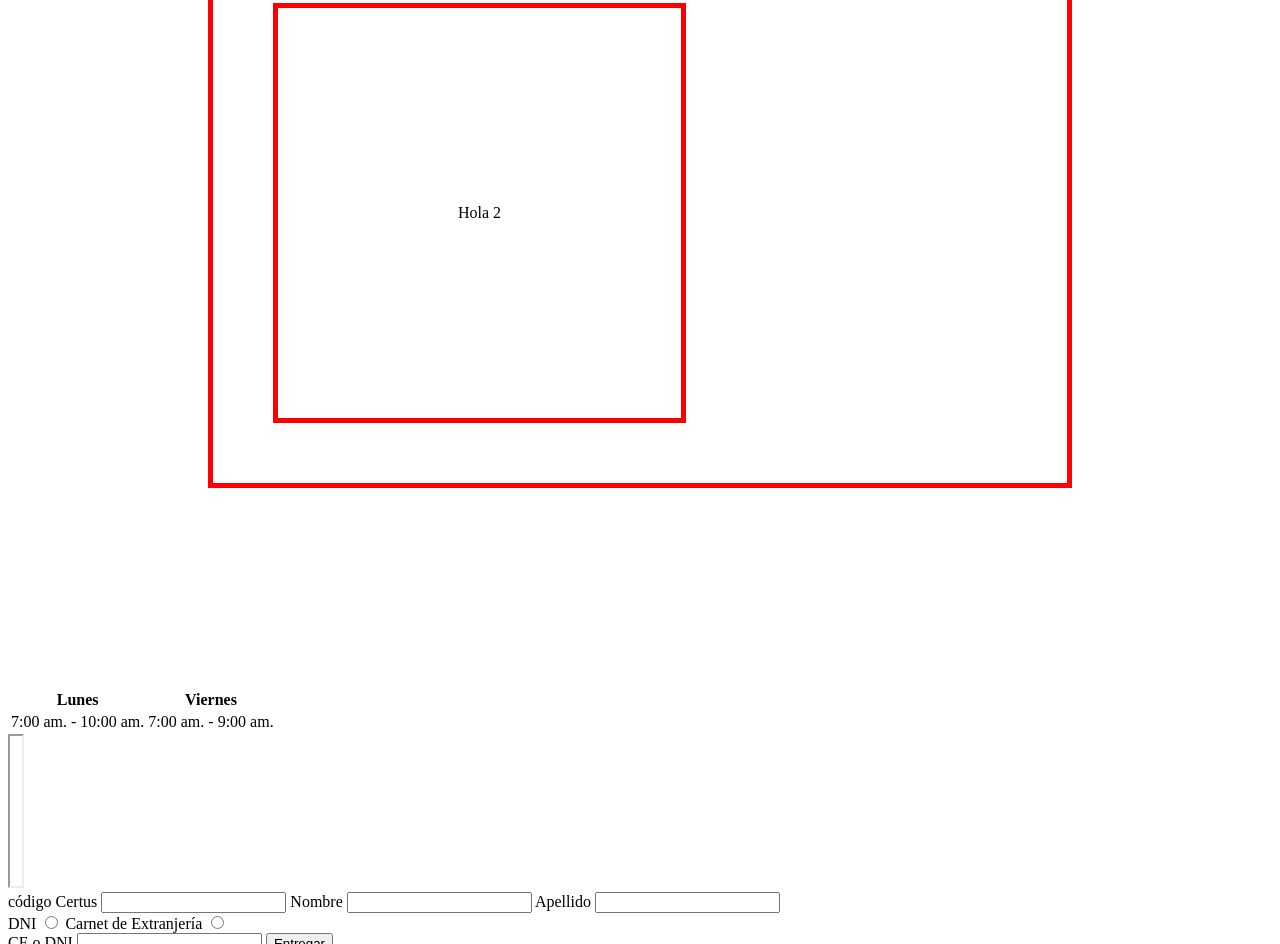
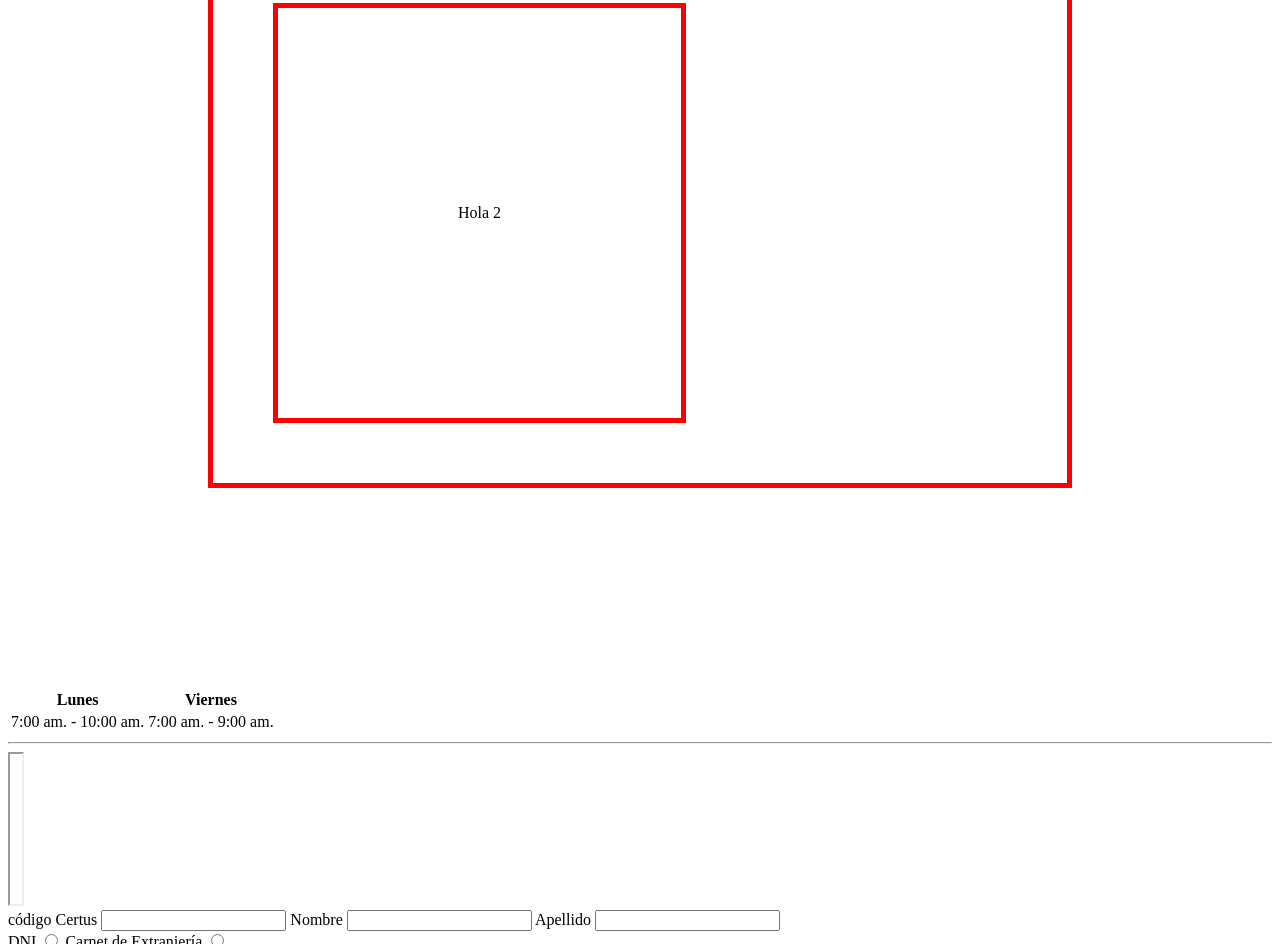
Before and after one commit to Gonzagut99/Practica-1, a plain HTML site: page index.html in a window 1280 px wide. Shown: the part 903-1847 px from the top of the page. Drawn offline with Linux system fonts and the light colour scheme; grey boxes are pictures that could not be loaded.

Commit message:
Update index.html

```diff
--- a/index.html
+++ b/index.html
@@ -52,6 +52,7 @@
         <div class="Item" id="Hola2">
             <p> Hola  2 </p>
         </div>
+    <hr>
     </div>
     <table>
         <tr>
@@ -63,6 +64,7 @@
             <td>7:00 am. - 9:00 am.</td>
         </tr>
     </table>
+    <hr>
     <iframe width="12 cm" controls autoplay muted src="https://www.youtube.com/watch?v=NWUZCTTLQcg"></iframe>
     <form action="/página proceso" target="blank">
         <label for="código">código Certus</label>
@@ -76,7 +78,7 @@
         <label for="ce">Carnet de Extranjería</label>
         <input type="radio" name="tipo_documento checked" id="ce"><br>
         <label for="tipo de documento">CE o DNI</label>
-        <input type="text" name="tipo de documento" id="tipo de documento">
+        <input type="text" name="tipo de documento" id="tipo de documento"><br>
         <input type="submit" value="Entregar">
     </form>
     <p> Chau </p>
```
